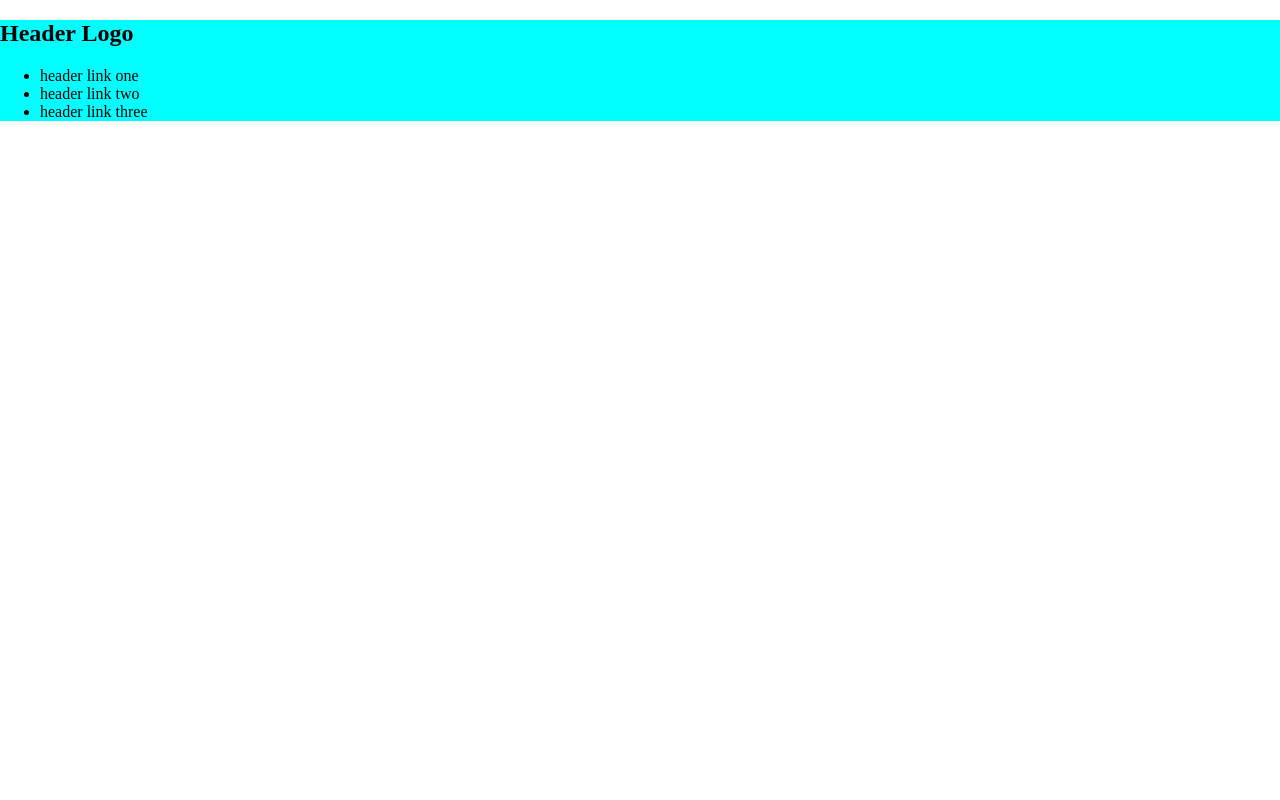
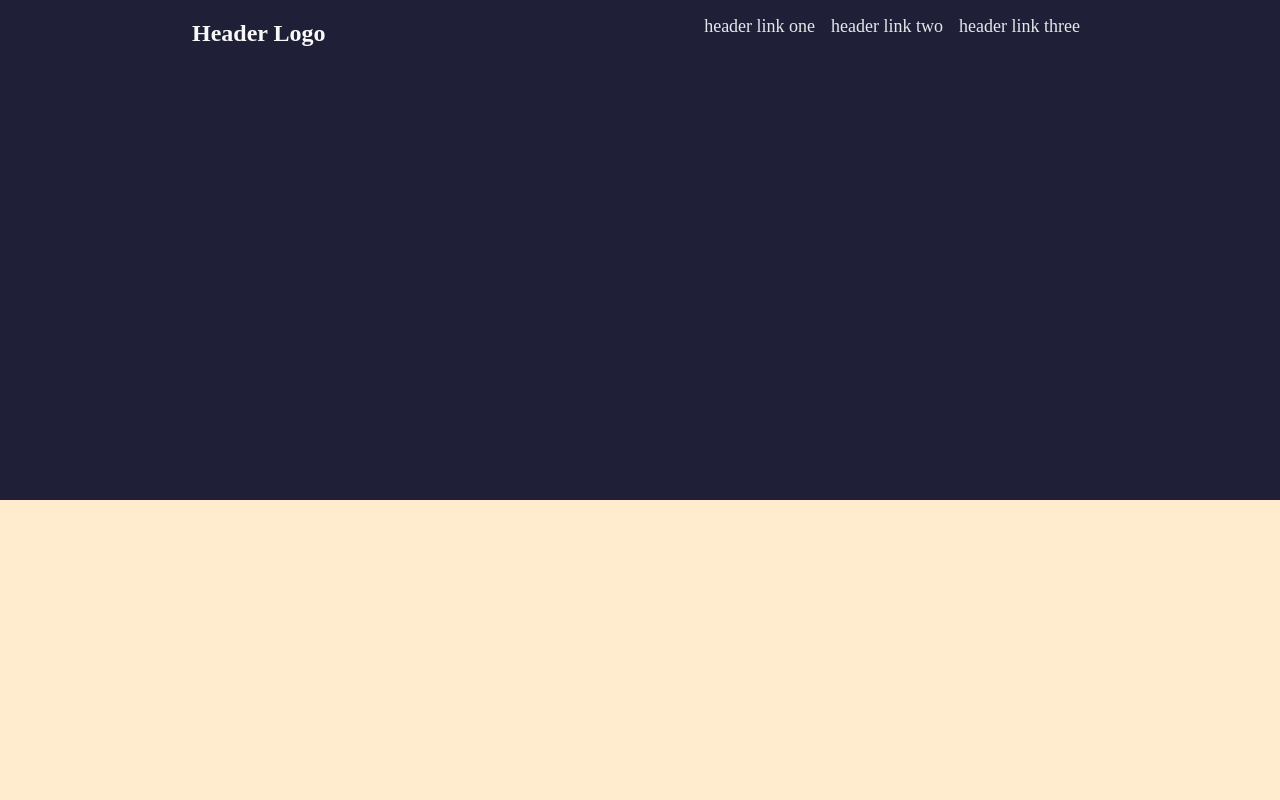
Before and after one commit to Chicho221/Project-LandingPage, a plain HTML site: page index.html in a window 1280 px wide. Shown: the top 800 px of the page. Drawn offline with Linux system fonts and the light colour scheme.

Commit message:
Add colors for better visibility and worked on header

```diff
--- a/index.html
+++ b/index.html
@@ -11,9 +11,9 @@
             <h2>Header Logo</h2>
             <div class="links">
                 <ul>
-                    <li>header link one</li>
-                    <li>header link two</li>
-                    <li>header link three</li>
+                    <li><a href="#">header link one</a></li>
+                    <li><a href="#">header link two</a></li>
+                    <li><a href="#">header link three</a></li>
                 </ul>
             </div>
         </div>
--- a/style.css
+++ b/style.css
@@ -1,24 +1,50 @@
 body{
     margin: 0;
-
+    display: flex;
+    flex-direction: column;
+}
+    /* Header section */
+.header{
+    background-color: #1F2037;
+    height: 500px ;
+    display: flex;
+    justify-content: space-between;
+    padding: 0 15%;
 }
 
-.header{
-    background-color: aqua;
+.header h2{
+    color: #f9FaF8;
+    font-size: 24px;
 }
 
+a{
+    text-decoration: none;
+    font-size: 18px;
+    color: #E5E7EB;
+    padding: 8px;
+}
+
+ul{
+    display: flex;
+    list-style: none;
+}
+    /* Header section END */
 .container-information{
     background-color: blanchedalmond;
+    height: 500px;
 }
 
 .container-quote{
     background-color: hotpink;
+    height: 500px;
 }
 
 .container-signup{
     background-color: aquamarine;
+    height: 500px;
 }
 
 .footer{
     background-color: aqua;
+    height: 100px;
 }
```
